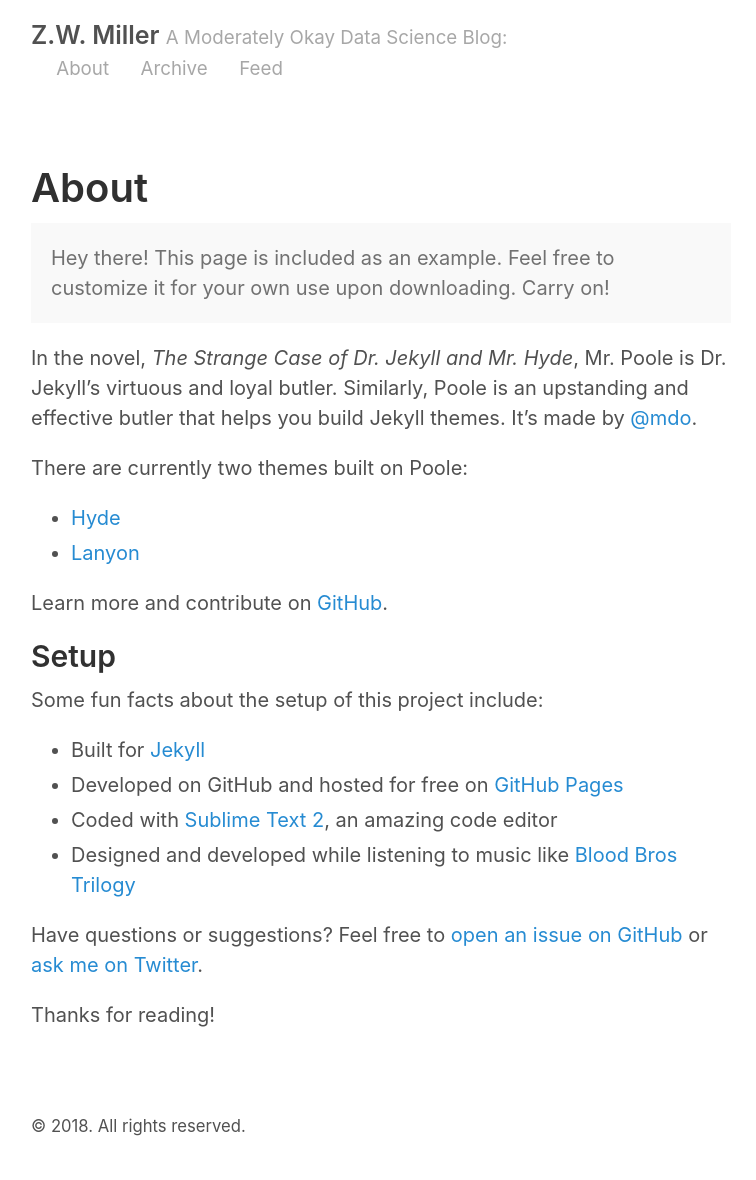
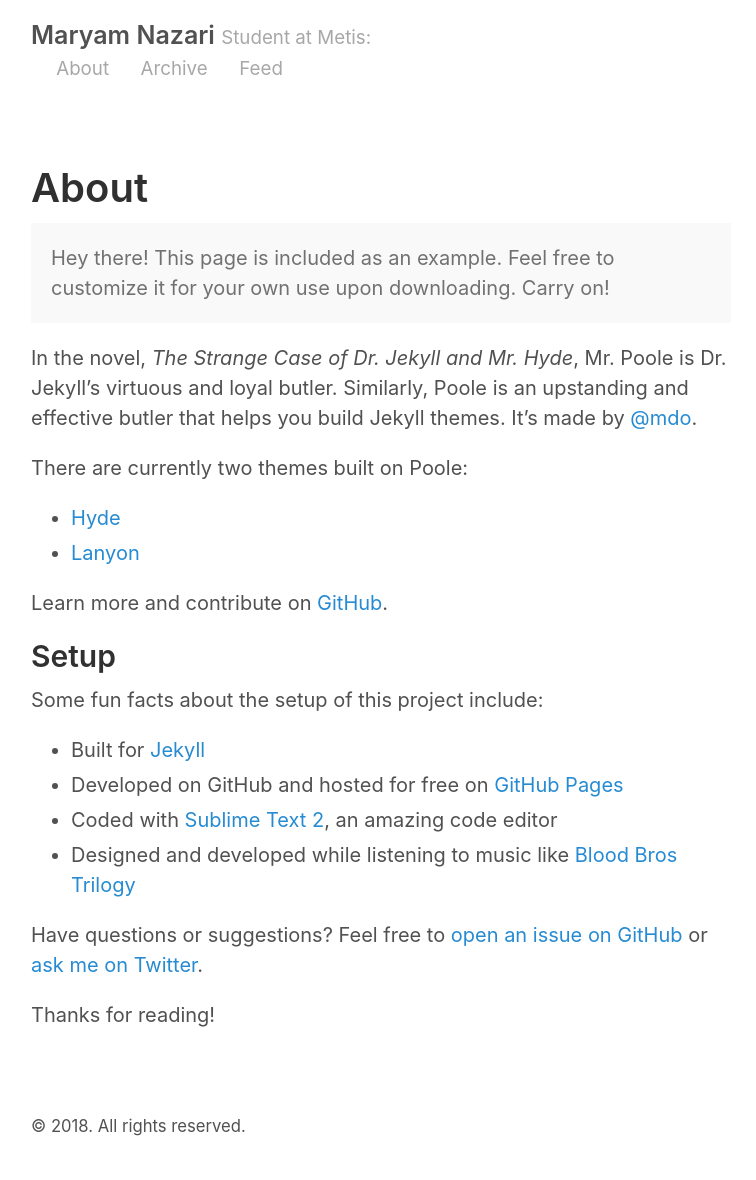
Before and after one commit to mymnazari/github.io, a Jekyll site: the page built from about.md, in a window 1280 px wide. Shown: the whole page, without its empty margins (259-1015 px from the left). Built offline with Jekyll 4.4.1, drawn with Linux system fonts in a browser that asks for light colours.

Commit message:
Update _config.yml
I personalized a little bit.

```diff
--- a/_config.yml
+++ b/_config.yml
@@ -2,9 +2,9 @@
 permalink:           pretty
 
 # Setup
-title:               Z.W. Miller
-tagline:             A Moderately Okay Data Science Blog
-url:                 http://zwmiller.com
+title:               Maryam Nazari
+tagline:             Student at Metis
+url:                 http://..
 paginate:            2
 baseurl:             ""
 
@@ -17,14 +17,14 @@ sass:
 
 # About/contact
 author:
-  name:              Zach Miller
-  url:               https://twitter.com/zaglamir
-  email:             zach@thisismetis.com
+  name:              Maryam Nazari
+  url:               https://twitter.com/NazariMary
+  email:             mym.nazari@gmail.com
 
 # Custom vars
 version:             2.0.0
 github:
-  repo:              https://github.com/zwmiller
+  repo:              https://github.com/mymnazari
 
 # Gems
 gems:
```
